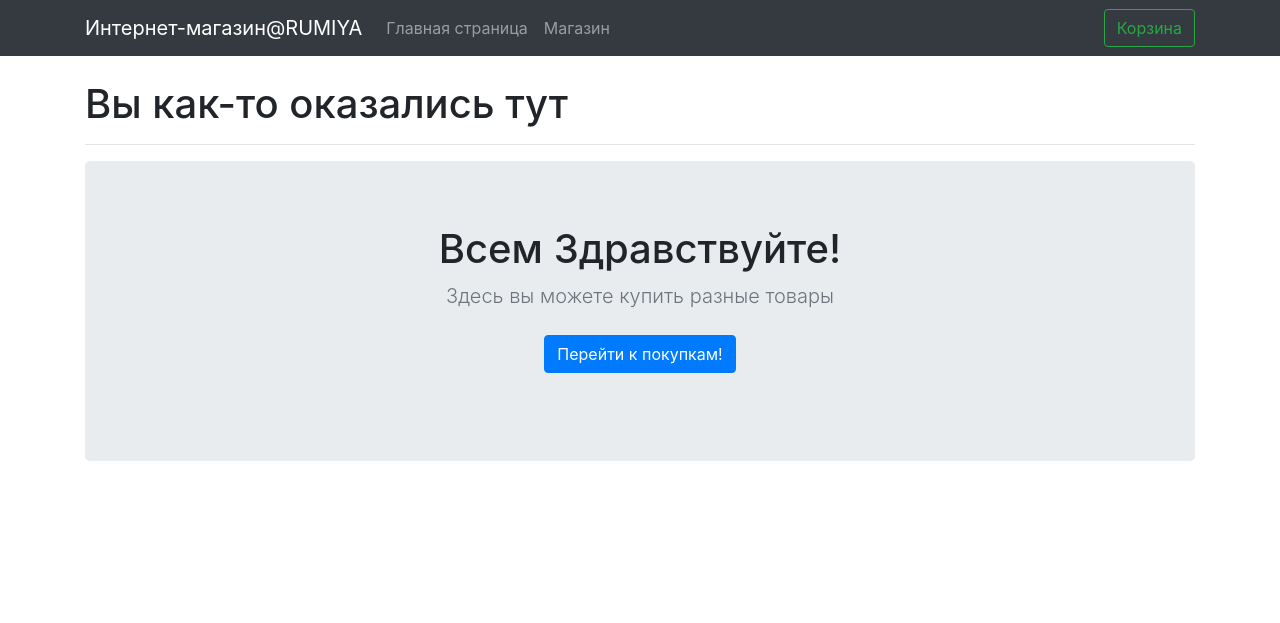
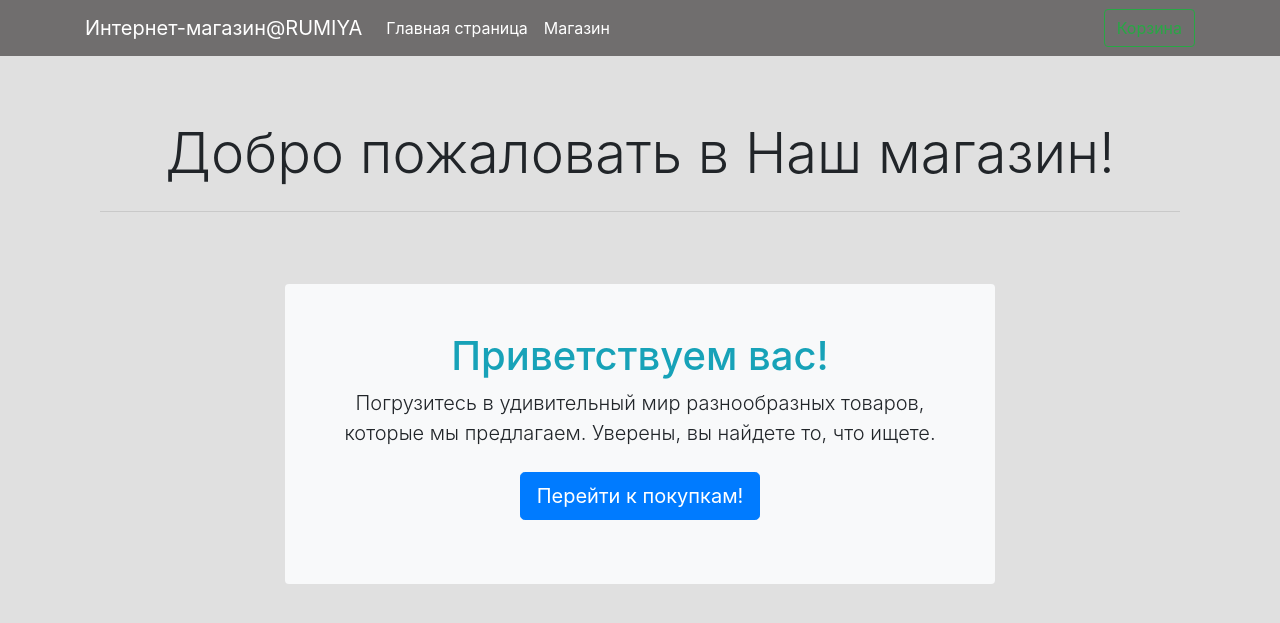
Before and after one commit to SalakhovaRum/lala, a Symfony app: template templates/index/index.html.twig in a window 1280 px wide. Shown: the top 623 px of the page. Run offline with Twig, Linux system fonts and the light colour scheme; the template is opened without the code that fills it, so the values that code supplies are empty; some libraries are stand-ins or nearby versions.

Commit message:
Сделана главная страница

```diff
--- a/templates/base.html.twig
+++ b/templates/base.html.twig
@@ -1,21 +1,56 @@
 <!DOCTYPE html>
-<html>
+<html lang="en">
+
 <head>
     <meta charset="UTF-8">
-    <title>{% block title %}Welcome!{% endblock %}</title>
-    {#include bootstrap#}
+    <title>{% block title %}Интернет-магазин@RUMIYA{% endblock %}</title>
+
+    <!-- Bootstrap CSS -->
     <link rel="stylesheet" href="https://cdn.jsdelivr.net/npm/bootstrap@4.5.3/dist/css/bootstrap.min.css" integrity="sha384-TX8t27EcRE3e/ihU7zmQxVncDAy5uIKz4rEkgIXeMed4M0jlfIDPvg6uqKI2xXr2" crossorigin="anonymous">
-    <script src="https://code.jquery.com/jquery-3.5.1.slim.min.js" integrity="sha384-DfXdz2htPH0lsSSs5nCTpuj/zy4C+OGpamoFVy38MVBnE+IbbVYUew+OrCXaRkfj" crossorigin="anonymous"></script>
-    <script src="https://cdn.jsdelivr.net/npm/bootstrap@4.5.3/dist/js/bootstrap.bundle.min.js" integrity="sha384-ho+j7jyWK8fNQe+A12Hb8AhRq26LrZ/JpcUGGOn+Y7RsweNrtN/tE3MoK7ZeZDyx" crossorigin="anonymous"></script>
-    {#end include bootstrap#}
+
     {% block stylesheets %}
+        <style>
+            body {
+                background-color: #e0e0e0; /* Замените этот цвет на тот, который вы предпочитаете */
+            }
 
+            .navbar {
+                background-color: #706e6e; /* Новый цвет фона для навигационного меню (светло-серый) */
+            }
+
+            .navbar-dark .navbar-toggler-icon {
+                background-color: #343a40; /* Цвет для иконки бургера в навигационном меню */
+            }
+
+            .navbar-dark .navbar-brand {
+                color: #ffffff; /* Цвет текста для бренда в навигационном меню */
+            }
+
+            .navbar-dark .navbar-nav .nav-link {
+                color: #ffffff; /* Цвет текста для элементов навигационного меню */
+            }
+
+            .navbar-dark .navbar-nav .nav-item.active .nav-link {
+                color: #ffffff; /* Цвет текста для активного элемента навигационного меню */
+            }
+
+            .btn-outline-success {
+                color: #28a745; /* Цвет текста для кнопки с контуром */
+                border-color: #28a745; /* Цвет границы для кнопки с контуром */
+            }
+
+            .btn-outline-success:hover {
+                color: #ffffff; /* Цвет текста при наведении на кнопку с контуром */
+                background-color: #28a745; /* Цвет фона при наведении на кнопку с контуром */
+            }
+        </style>
     {% endblock %}
 </head>
+
 <body>
 <header>
     <!-- Fixed navbar -->
-    <nav class="navbar navbar-expand-md navbar-dark fixed-top bg-dark">
+    <nav class="navbar navbar-expand-md navbar-dark fixed-top"> <!-- Убрал bg-light и bg-dark -->
         <div class="container">
             <a class="navbar-brand" href="#">Интернет-магазин@RUMIYA</a>
             <button class="navbar-toggler" type="button" data-toggle="collapse" data-target="#navbarCollapse" aria-controls="navbarCollapse" aria-expanded="false" aria-label="Toggle navigation">
@@ -29,7 +64,6 @@
                     <li class="nav-item {{ app.request.get('_route') == 'shopList' ? 'active' }}">
                         <a class="nav-link" href="{{ path('app_shopList') }}">Магазин</a>
                     </li>
-
                 </ul>
                 <div class="mt-2 mt-md-0">
                     <a href="{{ path('app_shopCart') }}" class="btn btn-outline-success my-2 my-sm-0 {{ app.request.get('_route') == 'shopCart' ? 'active' }}">Корзина</a>
@@ -38,6 +72,7 @@
         </div>
     </nav>
 </header>
+
 <div class="mt-5">
     <main role="main" class="flex-shrink-0">
         <div class="container">
@@ -48,5 +83,10 @@
         </div>
     </main>
 </div>
+
+<!-- Bootstrap JS and jQuery -->
+<script src="https://code.jquery.com/jquery-3.5.1.slim.min.js" integrity="sha384-DfXdz2htPH0lsSSs5nCTpuj/zy4C+OGpamoFVy38MVBnE+IbbVYUew+OrCXaRkfj" crossorigin="anonymous"></script>
+<script src="https://cdn.jsdelivr.net/npm/bootstrap@4.5.3/dist/js/bootstrap.bundle.min.js" integrity="sha384-ho+j7jyWK8fNQe+A12Hb8AhRq26LrZ/JpcUGGOn+Y7RsweNrtN/tE3MoK7ZeZDyx" crossorigin="anonymous"></script>
 </body>
+
 </html>
--- a/templates/index/index.html.twig
+++ b/templates/index/index.html.twig
@@ -1,21 +1,28 @@
 {% extends 'base.html.twig' %}
 
-{% block title %}Вы как-то оказались тут{% endblock %}
+{% block title %}Новый Заголовок{% endblock %}
 
 {% block body %}
 
-    <div class="example-wrapper">
-        <h1>Вы как-то оказались тут</h1>
-        <hr>
+    <div class="container mt-5">
+        <div class="row">
+            <div class="col-md-12 text-center">
+                <h1 class="display-4">Добро пожаловать в Наш магазин!</h1>
+                <hr class="my-4">
+            </div>
+        </div>
 
-        <section class="jumbotron text-center">
-            <div class="container">
-                <h1>Всем Здравствуйте!</h1>
-                <p class="lead text-muted">Здесь вы можете купить разные товары</p>
-                <p>
-                    <a href="{{ path('app_shopList') }}" class="btn btn-primary my-2">Перейти к покупкам!</a>
-                </p>
+        <div class="row mt-5">
+            <div class="col-md-8 offset-md-2 text-center">
+                <div class="jumbotron bg-light p-5 rounded">
+                    <h1 class="display-5 text-info">Приветствуем вас!</h1>
+                    <p class="lead">Погрузитесь в удивительный мир разнообразных товаров, которые мы предлагаем. Уверены, вы найдете то, что ищете.</p>
+                    <p class="mt-4">
+                        <a href="{{ path('app_shopList') }}" class="btn btn-primary btn-lg">Перейти к покупкам!</a>
+                    </p>
+                </div>
             </div>
-        </section>
+        </div>
     </div>
+
 {% endblock %}
```
Also changed, not shown: public/css/styles.css (added).
